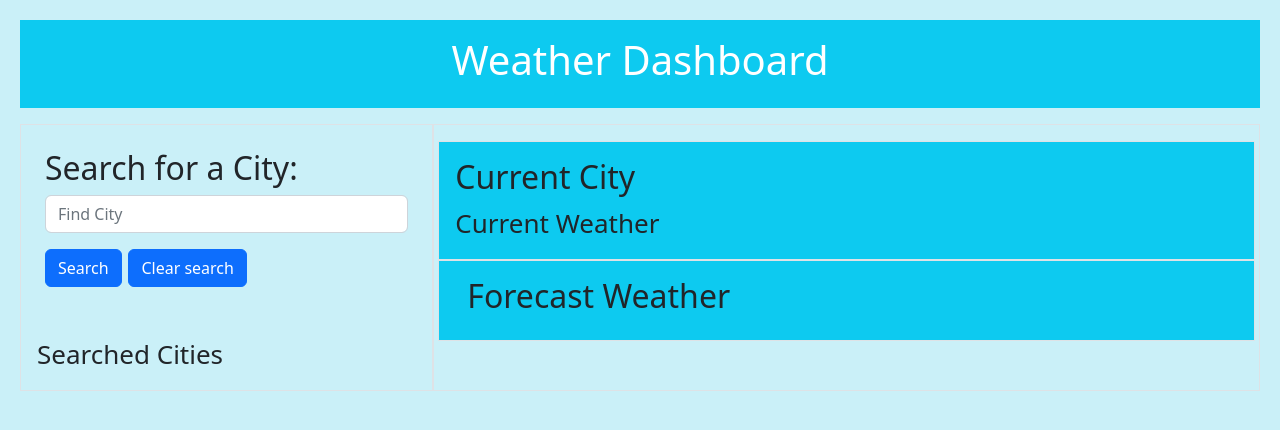
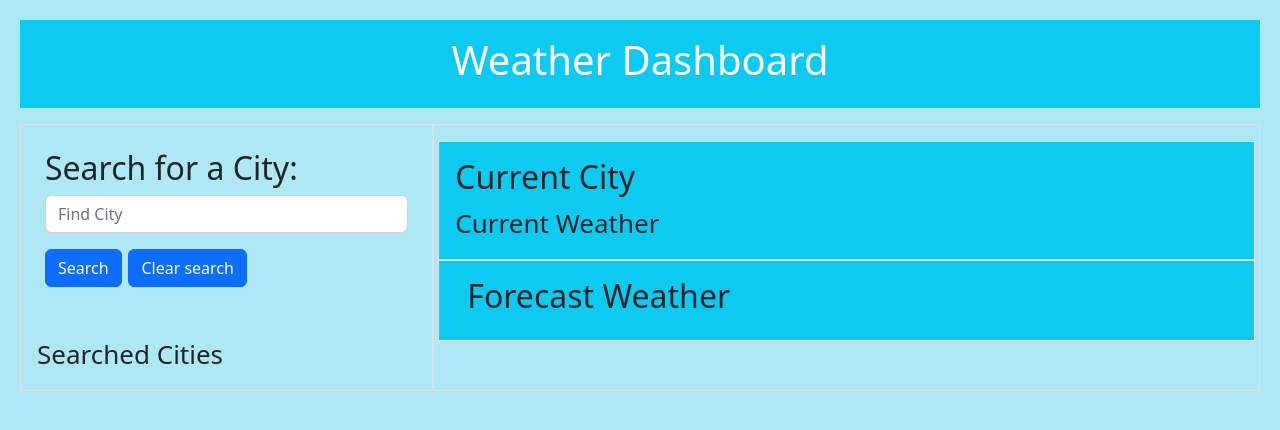
Before and after one commit to blanfried/Weather-Forecaster, a plain HTML site: page index.html in a window 1280 px wide. Drawn offline with nearby package versions, Linux system fonts and the light colour scheme.

Commit message:
decided on a different background colour

```diff
--- a/Assets/style.css
+++ b/Assets/style.css
@@ -11,7 +11,7 @@
     }
 
     body {
-      background-color: var(--light-cyan);
+      background-color: var(--blizzard-blue);
       padding: 20px;
       font-size: 26px;
     }
```
